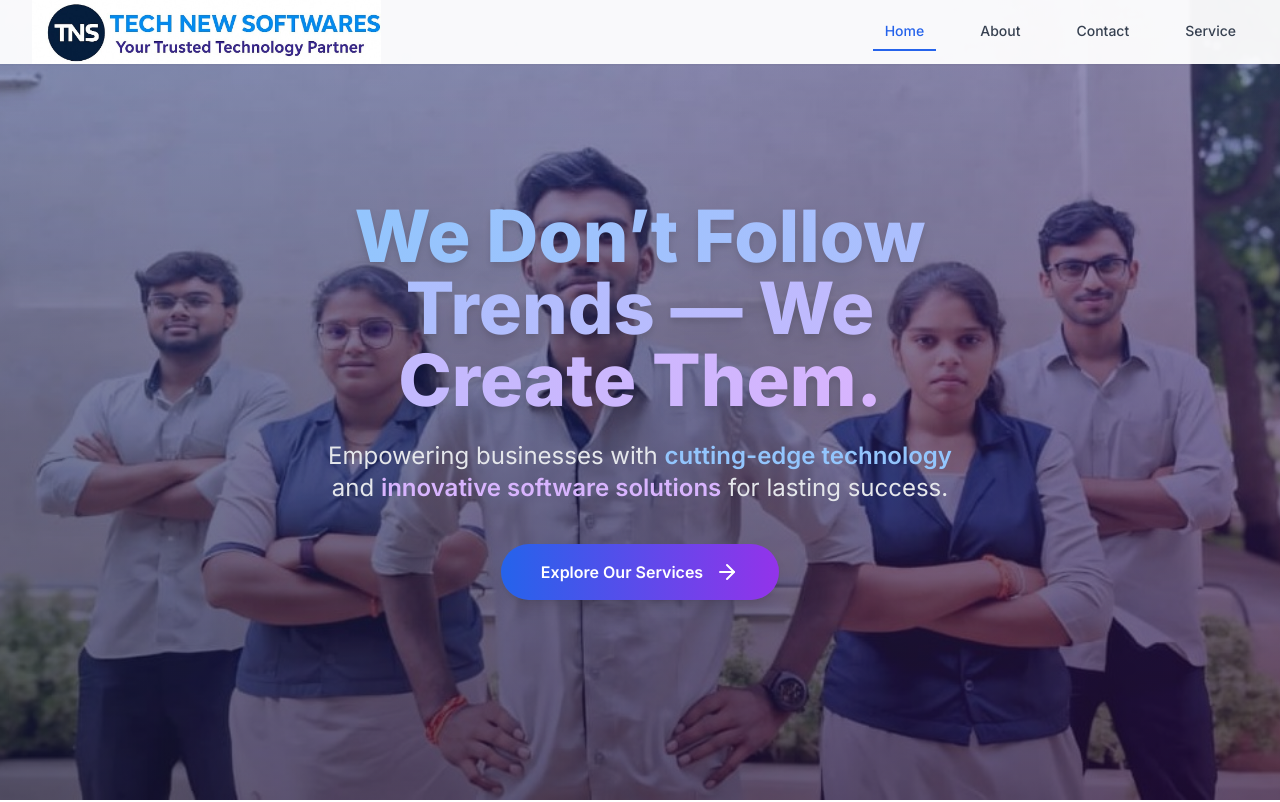
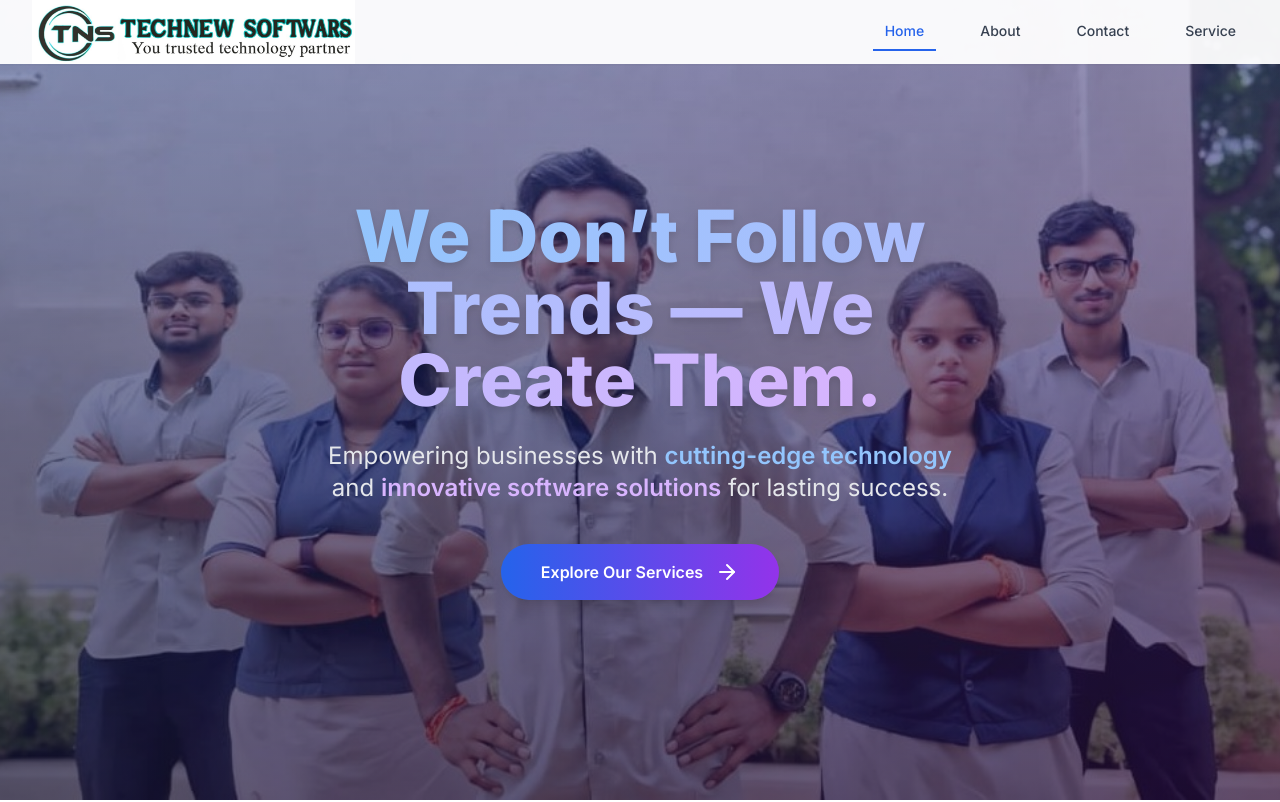
Before and after one commit to Kabilan652/startup2, a React (Vite) app in the folder front_end/: page / in a window 1280 px wide. Shown: the top 802 px of the page. Built offline with nearby package versions, Linux system fonts and the light colour scheme.

Commit message:
Update Navigation.tsx

```diff
--- a/front_end/src/components/Navigation.tsx
+++ b/front_end/src/components/Navigation.tsx
@@ -49,7 +49,7 @@ const Navigation = () => {
         {/* Logo */}
         <h1 className="text-xl font-bold">
           <img
-            src="/images/logo.jpg"
+            src="/images/logo.png"
             alt="Tech New Softwares Logo"
             className="h-16 w-auto inline-block"
           />
```
